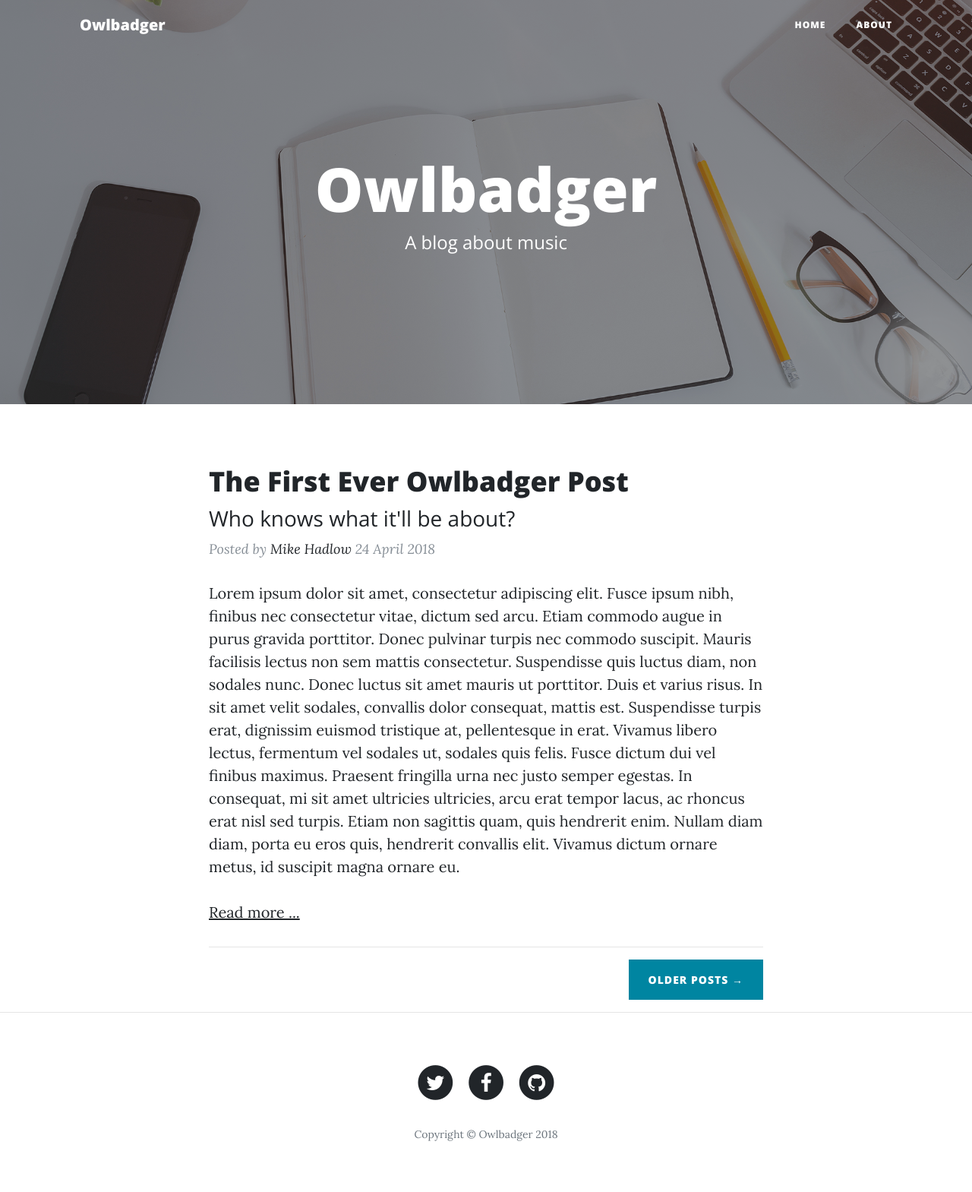
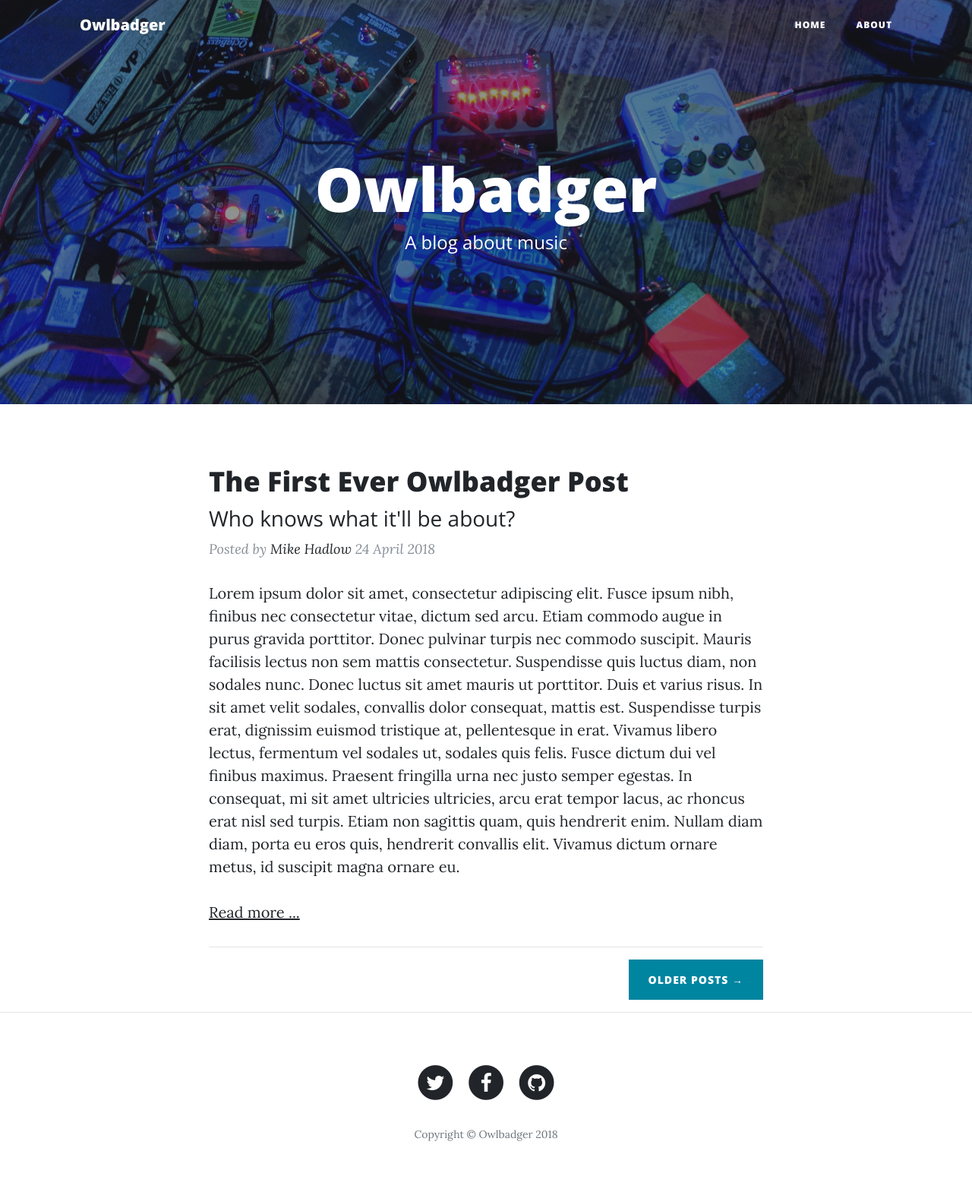
Before and after one commit to mikehadlow/owlbadger, a Jekyll site: the page built from docs/index.html, in a window 1280 px wide. Shown: the whole page at 76% size. Built offline with Jekyll 4.4.1, drawn with Linux system fonts in a browser that asks for light colours.

Commit message:
Changed header image.

```diff
--- a/docs/_layouts/default.html
+++ b/docs/_layouts/default.html
@@ -47,7 +47,7 @@
     </nav>
 
     <!-- Page Header -->
-    <header class="masthead" style="background-image: url('{{ "img/home-bg.jpg" | absolute_url }}')">
+    <header class="masthead" style="background-image: url('{{ "img/fx-pedals.jpg" | absolute_url }}')">
       <div class="overlay"></div>
       <div class="container">
         <div class="row">
```
Also changed, not shown: docs/img/fx-pedals.jpg (added).
